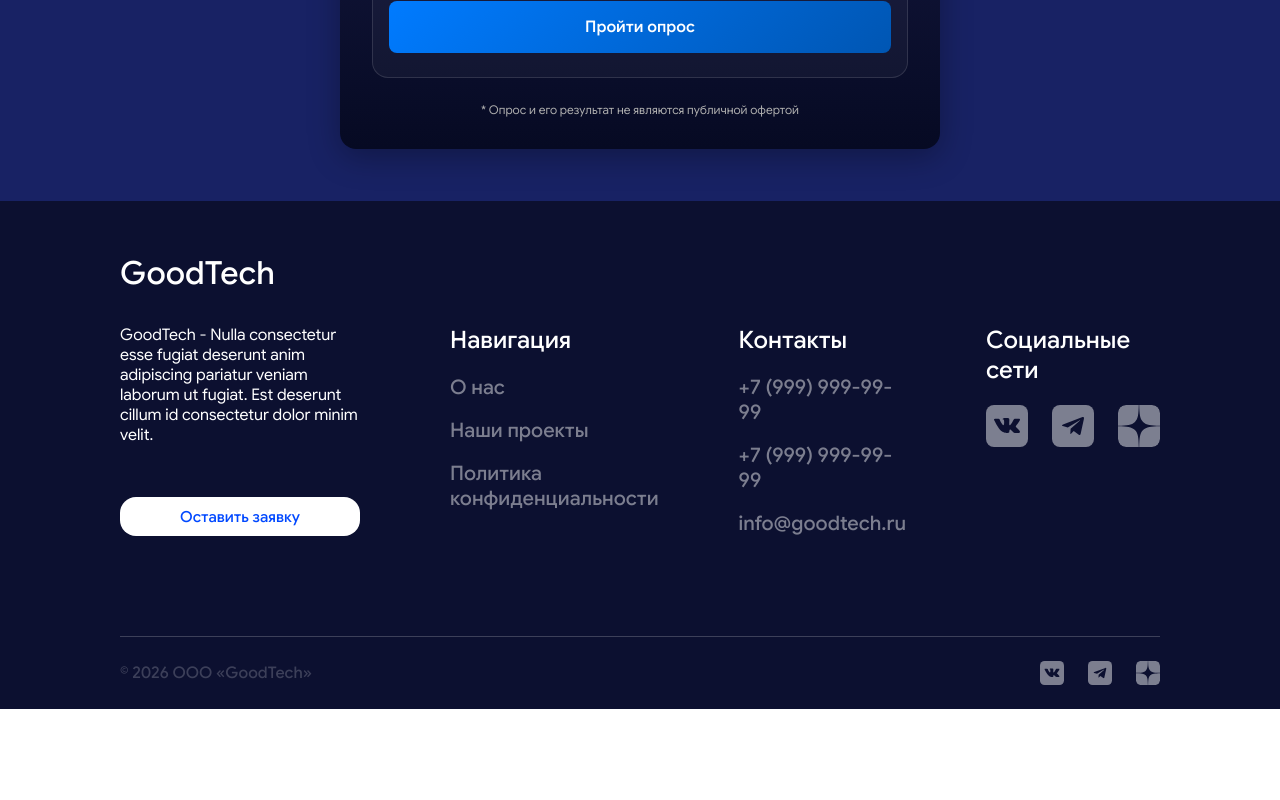
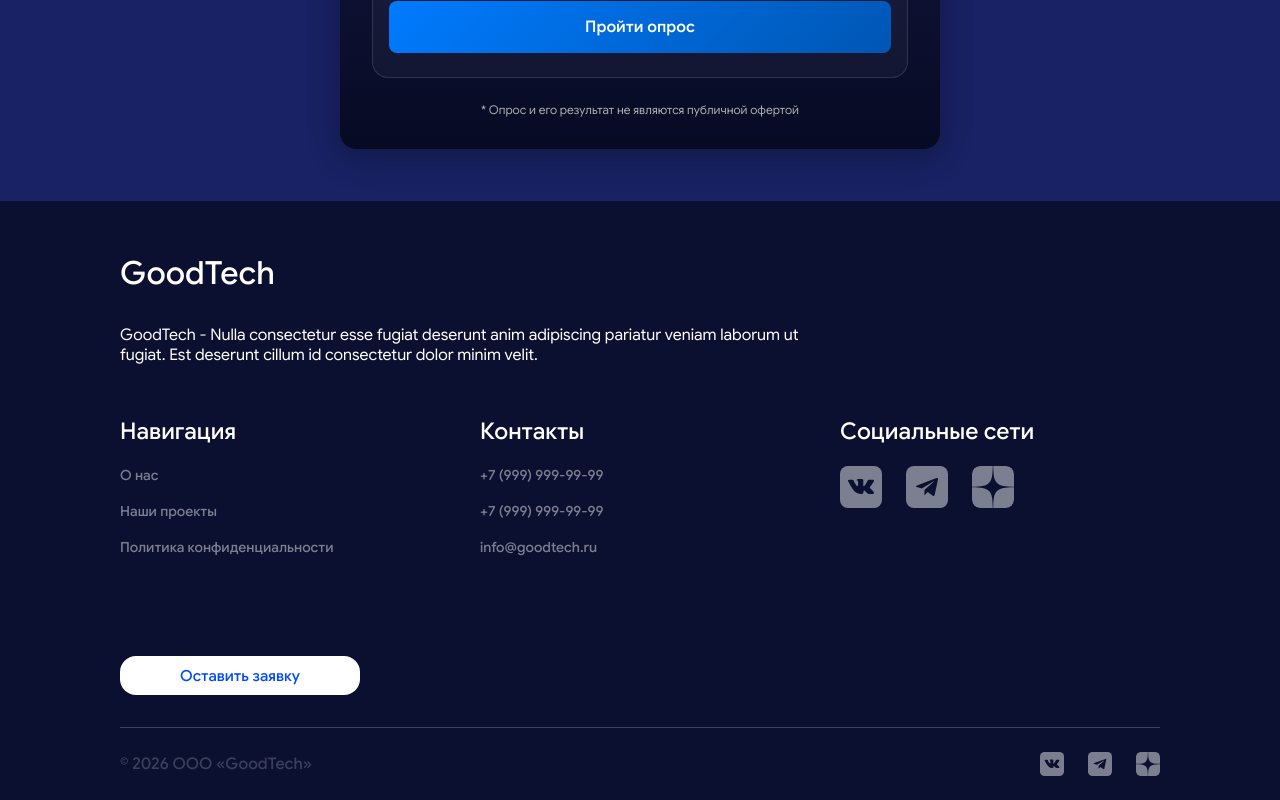
Before and after one commit to supsik/goodtechpro, a Nuxt app: page / in a window 1280 px wide. Shown: the part 2683-3483 px from the top of the page. Before the commit the page ends 3392 px from the top, so only its background shows below. Built offline with nearby package versions, Linux system fonts and the light colour scheme.

Commit message:
footer fix

```diff
--- a/components/layout/footer.vue
+++ b/components/layout/footer.vue
@@ -41,6 +41,7 @@
 				</ul>
 			</div>
 		</div>
+		<a href="#request-form" class="order__btn">Оставить заявку</a>
 		<div class="footer__bottom">
 			<span>© 2026 ООО «GoodTech»</span>
 			<div class="footer__list soc-section">
@@ -80,20 +81,83 @@ const props = defineProps({
 		max-width: 240px;
 	}
 
-	@include mq($lg) { padding-block: 32px 24px }
+	& > .order__btn {
+		display: none;
+		margin-top: 100px;
+	}
+
+	@include mq($xl) {
+		& > .order__btn { display: grid }
+	}
+
+	@include mq($lg) {
+		padding-top: 32px;
+
+		& > .order__btn {
+			max-width: unset;
+			height: 58px;
+			border-radius: 26px;
+			grid-column: 1 / 3;
+			margin-top: 72px;
+			font-size: 22px;
+		}
+	}
 }
+
 .footer__content {
 	margin-top: 32px;
 	display: flex;
-	gap: 80px;
+	gap: 4%;
+
+	.soc-section { display: none }
 
 	h3 {
-		font-size: 24px;
+		font-size: clamp(1.25rem, 0.9643rem + 0.5952vw, 1.5rem);
 		font-weight: 500;
+	}
+
+	@include mq($xl) {
+		display: grid;
+		grid-template-columns: repeat(3, 1fr);
+		gap: 52px 40px;
+
+		.order__btn { display: none }
+
+		.footer__list {
+			grid-row: 2;
+
+			&:first-of-type { margin-left: 0 }
+		}
+
+		.soc-section { display: block }
+	}
+
+	@include mq($md) {
+		grid-template-columns: repeat(2, 1fr);
+
+		.soc-section { display: none }
+	}
+
+	@include mq($sm) {
+		grid-template-columns: 1fr;
+
+		.footer__list { grid-row: unset }
 	}
 }
 
-.footer__description { max-width: 520px }
+.footer__description {
+	max-width: 520px;
+
+	@include mq($xl) {
+		max-width: unset;
+		grid-column: 1 / 3;
+	}
+
+	@include mq($sm) {
+		grid-column: 1;
+		font-size: 14px;
+	}
+}
 
 .footer__list {
 	&:first-of-type { margin-left: auto }
@@ -117,7 +181,7 @@ const props = defineProps({
 		color: #ffffff76;
 		position: relative;
 		transition: 0.2s;
-		font-size: 20px;
+		font-size: clamp(0.875rem, calc(-0.25rem + 1.25vw), 1.25rem);
 		font-weight: 500;
 
 		&:hover { color: #fff }
@@ -147,5 +211,13 @@ const props = defineProps({
 			}
 		}
 	}
+
+	@include mq($xl) { margin-top: 32px }
+
+	@include mq($sm) {
+		font-size: 14px;
+
+		.soc-section ul { gap: 16px }
+	}
 }
 </style>
--- a/components/our-services.vue
+++ b/components/our-services.vue
@@ -11,7 +11,7 @@
 					<img :src="item.icon" :alt="item.title">
 					<h3>{{ item.title }}</h3>
 					<span>{{ item.description }}</span>
-					<nuxt-link :to="item.link" :aria-label="`Ссылка на ${item.title}`">Подробнее →</nuxt-link>
+					<a href="#request-form" :aria-label="`Ссылка на ${item.title}`">Подробнее →</a>
 				</div>
 			</div>
 		</div>
@@ -23,37 +23,31 @@ const servicesData = ref([
 		title       : 'Разработка web-сайтов',
 		description : 'Наша команда создает современные и эффективные сайты. Мы превращаем ваши идеи в работающие решения, которые привлекают клиентов и растут вместе с бизнесом.',
 		icon        : '/images/laptop.png',
-		link        : '/test'
 	},
 	{
 		title       : 'Разработка web-сайтов',
 		description : 'Наша команда создает современные и эффективные сайты. Мы превращаем ваши идеи в работающие решения, которые привлекают клиентов и растут вместе с бизнесом.',
 		icon        : '/images/laptop.png',
-		link        : '/test'
 	},
 	{
 		title       : 'Разработка web-сайтов',
 		description : 'Наша команда создает современные и эффективные сайты. Мы превращаем ваши идеи в работающие решения, которые привлекают клиентов и растут вместе с бизнесом.',
 		icon        : '/images/laptop.png',
-		link        : '/test'
 	},
 	{
 		title       : 'Разработка web-сайтов',
 		description : 'Наша команда создает современные и эффективные сайты. Мы превращаем ваши идеи в работающие решения, которые привлекают клиентов и растут вместе с бизнесом.',
 		icon        : '/images/laptop.png',
-		link        : '/test'
 	},
 	{
 		title       : 'Разработка web-сайтов',
 		description : 'Наша команда создает современные и эффективные сайты. Мы превращаем ваши идеи в работающие решения, которые привлекают клиентов и растут вместе с бизнесом.',
 		icon        : '/images/laptop.png',
-		link        : '/test'
 	},
 	{
 		title       : 'Разработка web-сайтов',
 		description : 'Наша команда создает современные и эффективные сайты. Мы превращаем ваши идеи в работающие решения, которые привлекают клиентов и растут вместе с бизнесом.',
 		icon        : '/images/laptop.png',
-		link        : '/test'
 	}
 ])
 </script>
@@ -89,6 +83,8 @@ const servicesData = ref([
 		box-shadow: 0 4px 6px 0 #00000050;
 
 		.our-services__item-bg { opacity: .55 }
+
+		.our-services__item-content { opacity: 1 }
 	}
 
 	@include mq($md) {
@@ -99,6 +95,7 @@ const servicesData = ref([
 
 	@include mq($sm) {
 		width: 100%;
+		min-width: 100%;
 	}
 }
 
@@ -120,6 +117,8 @@ const servicesData = ref([
 	padding: 32px;
 	position: relative;
 	z-index: 3;
+	opacity: .4;
+	transition: .3s;
 
 	img { width: 34% }
 
@@ -160,5 +159,7 @@ const servicesData = ref([
 			font-size: 16px;
 		}
 	}
+
+	@include mq($sm) { opacity: 1 }
 }
 </style>
```
